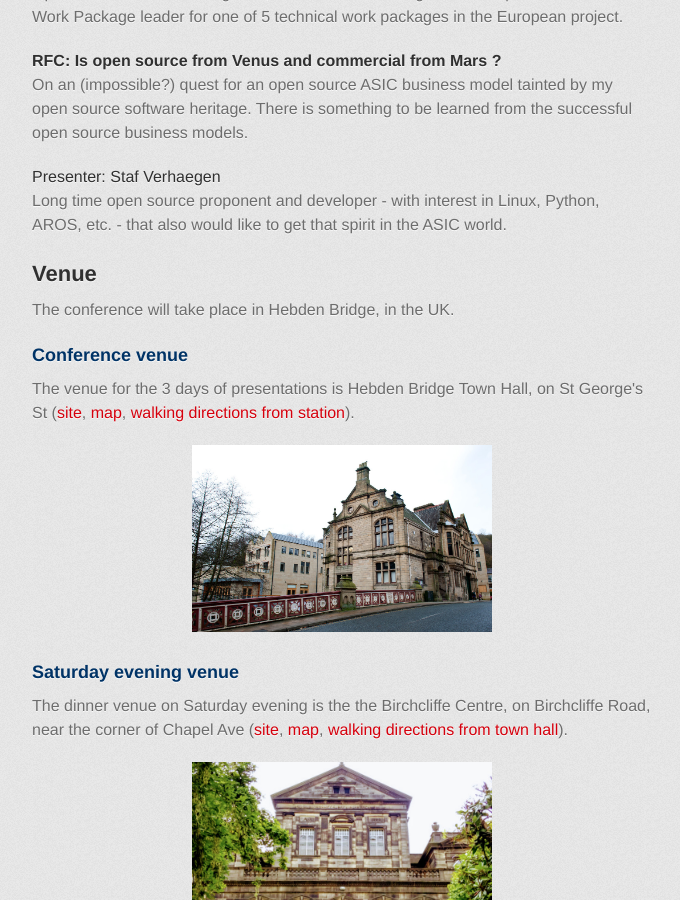
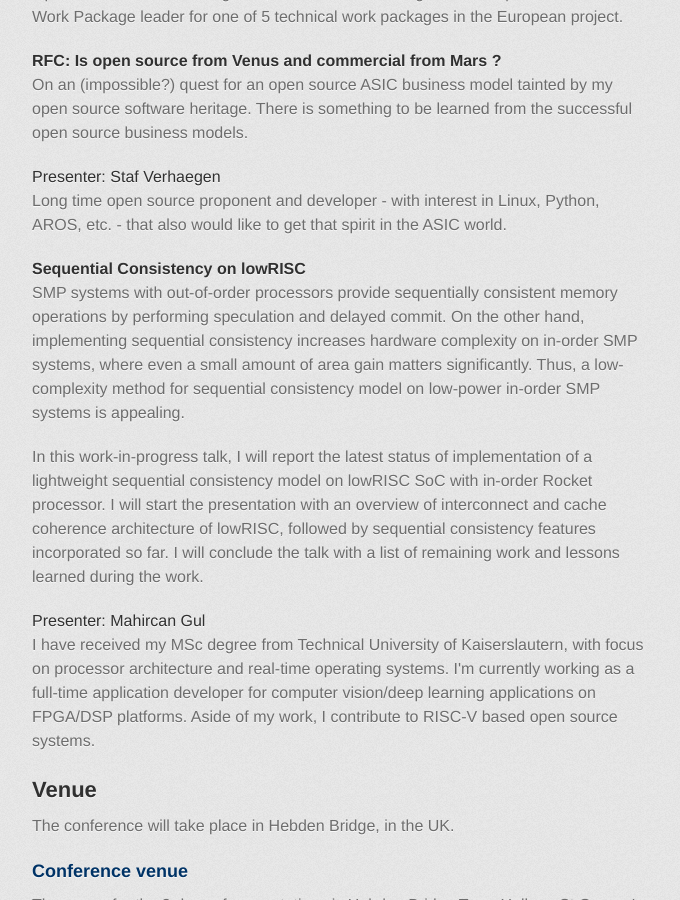
Before and after one commit to fossi-foundation/orconf, a Jekyll site: the page index.html, which Jekyll copies as it is, in a window 1280 px wide and 900 px high, scrolled down 9626 px. Shown: the whole window, without its empty margins (298-978 px from the left). Built offline with Jekyll 4.4.1, drawn with Linux system fonts in a browser that asks for light colours; some web fonts are replaced.

Commit message:
Add lowRISC consistency talk

```diff
--- a/index.html
+++ b/index.html
@@ -706,6 +706,38 @@
             in the ASIC world.
           </p>
 
+	  <h4>
+	    <a name="consistency" class="anchor" href="#consistency"><span class="octicon octicon-link"></span>
+            </a>Sequential Consistency on lowRISC</h4>
+          <p>
+            SMP systems with out-of-order processors provide sequentially
+            consistent memory operations by performing speculation and delayed
+            commit. On the other hand, implementing sequential consistency
+            increases hardware complexity on in-order SMP systems, where even a
+            small amount of area gain matters significantly. Thus, a
+            low-complexity method for sequential consistency model on low-power
+            in-order SMP systems is appealing.
+          </p>
+          <p>
+            In this work-in-progress talk, I will report the latest status of
+            implementation of a lightweight sequential consistency model on
+            lowRISC SoC with in-order Rocket processor. I will start the
+            presentation with an overview of interconnect and cache coherence
+            architecture of lowRISC, followed by sequential consistency features
+            incorporated so far. I will conclude the talk with a list of
+            remaining work and lessons learned during the work.
+          </p>
+          <h5>Presenter: <a name="mahircan" class="anchor" href="#mahircan"><span class="octicon octicon-link"></span>
+            </a>Mahircan Gul</h5>
+          <p>
+            I have received my MSc degree from Technical University of
+            Kaiserslautern, with focus on processor architecture and real-time
+            operating systems. I'm currently working as a full-time application
+            developer for computer vision/deep learning applications on FPGA/DSP
+            platforms. Aside of my work, I contribute to RISC-V based open
+            source systems.
+          </p>
+
 	  <!-- End of presentation section -->
 
 
```
